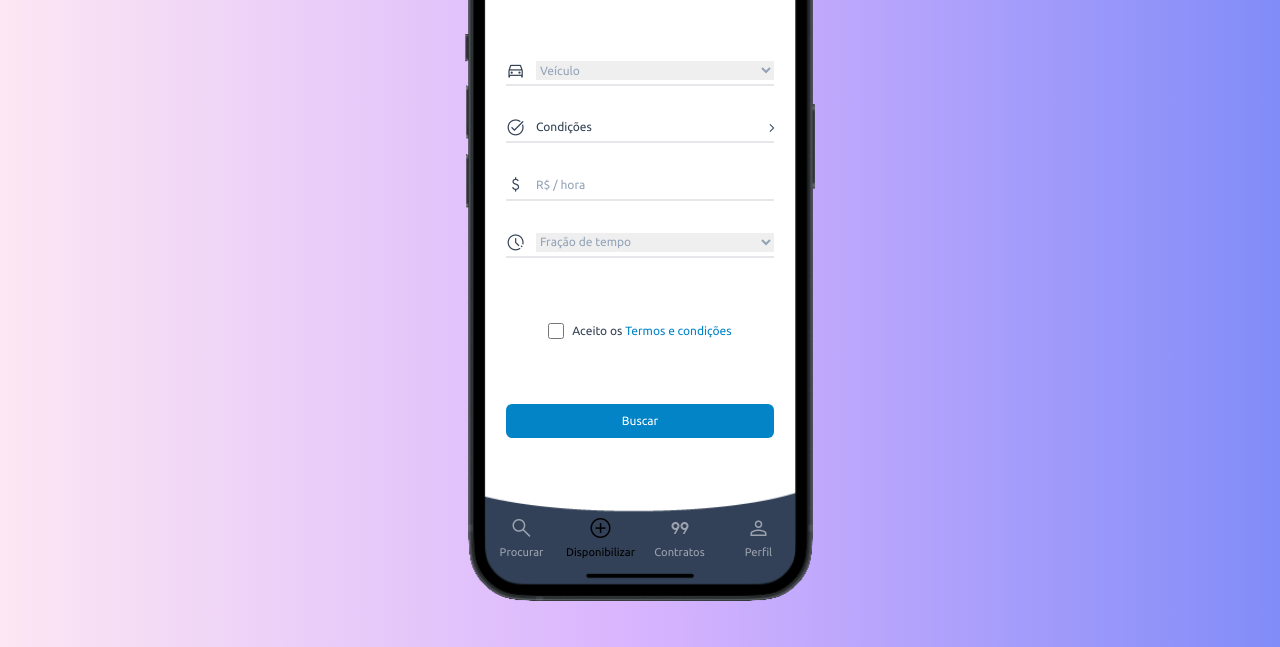
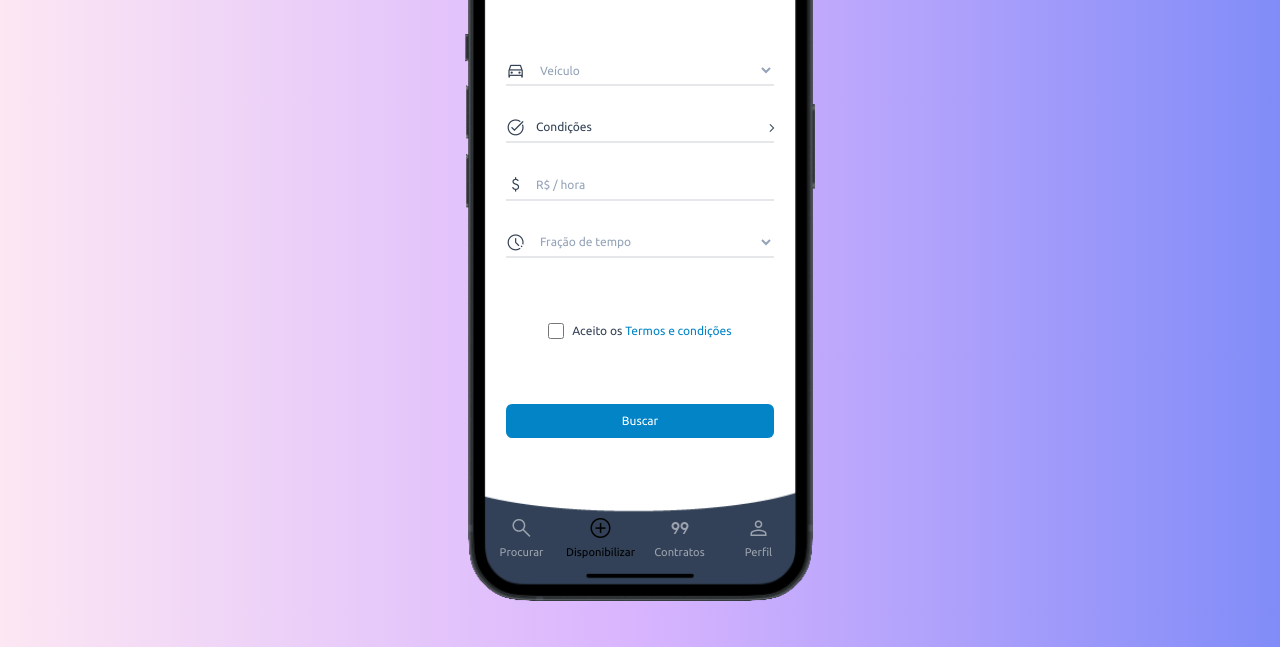
Before and after one commit to Pedrolrbr/fiap_alucar, a plain HTML site: page src/pages/disponibilizar.html in a window 1280 px wide. Shown: the part 153-800 px from the top of the page. Drawn offline with nearby package versions, Linux system fonts and the light colour scheme.

Commit message:
Select background transparent

```diff
--- a/src/styles/styles.css
+++ b/src/styles/styles.css
@@ -64,3 +64,7 @@ body{
 select:required:invalid {
     color: #94a3b8;
 }
+
+select {
+    background-color: transparent;
+}
```
